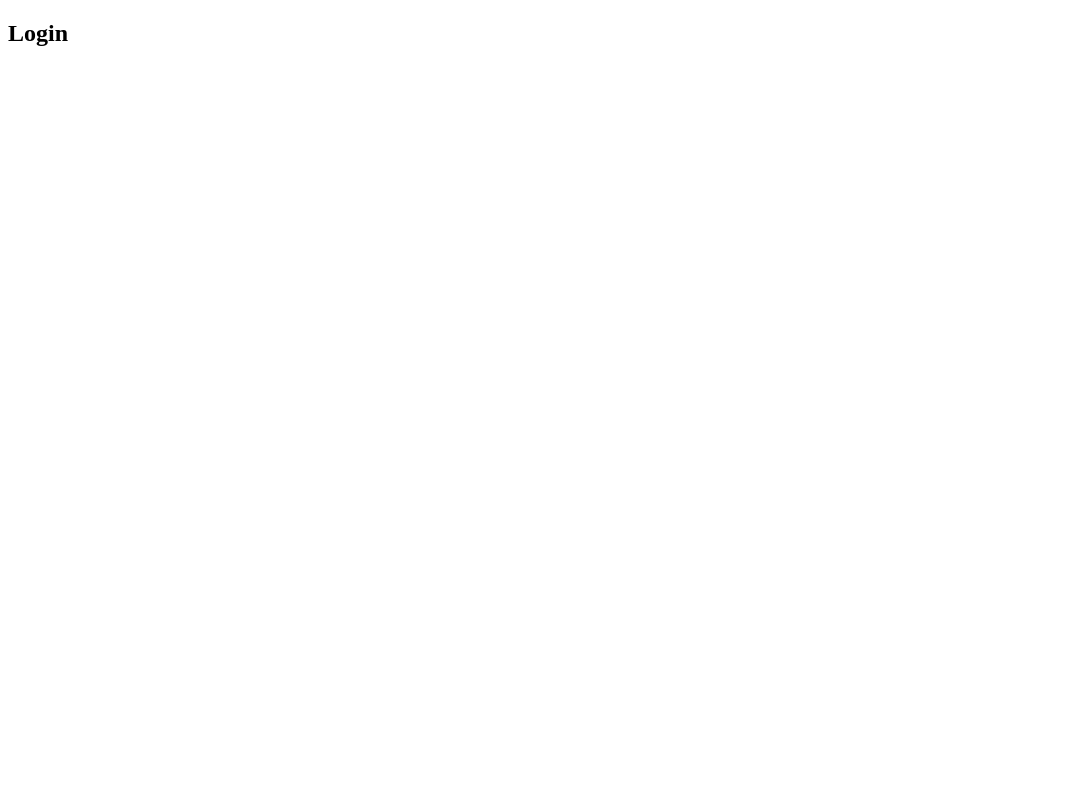
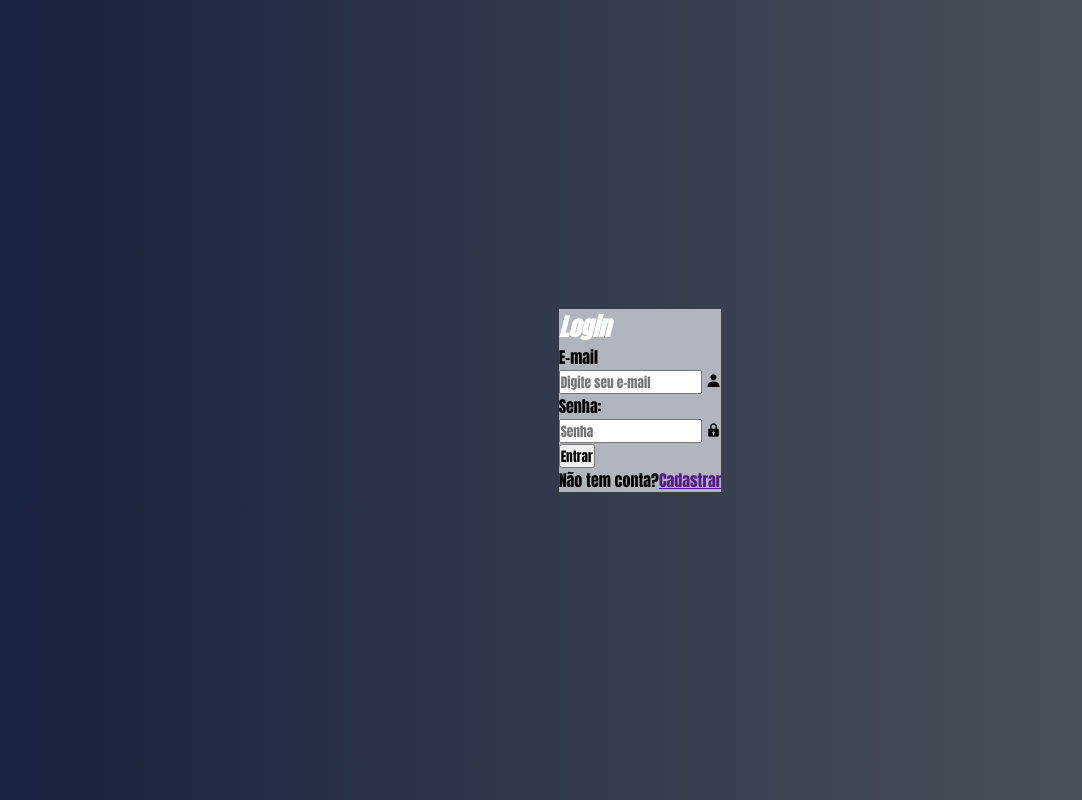
Before and after one commit to LukasFah/projeto_individual, a plain HTML site: page login.html in a window 1280 px wide. Shown: the whole page, without its empty margins (0-1082 px from the left). Drawn offline with nearby package versions, Linux system fonts and the light colour scheme.

Commit message:
Alterações nas fontes onde foi adicionado a fonte poppins para as opções do topo do index, adição da pagina do login no começo

```diff
--- a/css/index.css
+++ b/css/index.css
@@ -1,5 +1,4 @@
-@import url('https://fonts.googleapis.com/css2?family=Anton&family=Fjalla+One&family=Montserrat:ital,wght@0,100..900;1,100..900&display=swap');
-
+@import url('https://fonts.googleapis.com/css2?family=Anton&family=Fjalla+One&family=Montserrat:ital,wght@0,100..900;1,100..900&family=Poppins:ital,wght@0,100;0,200;0,300;0,400;0,500;0,600;0,700;0,800;0,900;1,100;1,200;1,300;1,400;1,500;1,600;1,700;1,800;1,900&display=swap');
 * {
     margin: 0;
     padding: 0;
@@ -22,6 +21,7 @@ body {
 
 
 .itens_topo_principal {
+    font-family: "Poppins", sans-serif;
     display: flex;
     align-items: center;
     justify-content: space-between;
--- /dev/null
+++ b/css/login.css
@@ -0,0 +1,29 @@
+@import url('https://fonts.googleapis.com/css2?family=Anton&family=Fjalla+One&family=Montserrat:ital,wght@0,100..900;1,100..900&display=swap');
+
+* {
+    margin: 0;
+    padding: 0;
+    box-sizing: border-box;
+    font-family: "Anton", sans-serif;
+
+}
+
+
+body {
+    display: flex;
+    justify-content: center;
+    align-items: center;
+    min-height: 100vh;
+    overflow: hidden;
+    background:linear-gradient(to right, #16213d, #54595f)
+}
+
+.formulario_login {
+    background-color: #afb4bd;
+    display: flex;
+    flex-direction: column;
+}
+
+.formulario_login h2{
+    color: white;
+}
--- a/login.html
+++ b/login.html
@@ -1,12 +1,42 @@
 <!DOCTYPE html>
 <html lang="pt">
+
 <head>
     <meta charset="UTF-8">
     <meta name="viewport" content="width=device-width, initial-scale=1.0">
+    <link rel="stylesheet" href="../projeto_individual/css/login.css">
+    <link href='https://unpkg.com/boxicons@2.1.4/css/boxicons.min.css' rel='stylesheet'>
+
     <title>Basquete</title>
 </head>
+
 <body>
-    <h2>Login</h2>
-    <label></label>
+    <div class="formulario_login">
+
+        <h2><i>Login</i></h2>
+        <form action="#">
+
+            <label>E-mail</label>
+            <div id="caixa_formulario">
+                <input id="ipt_email" class="input_cadastro_login" placeholder="Digite seu e-mail" type="E-mail"
+                    required>
+                <i class='bx  bxs-user'></i>
+            </div>
+
+            <label>Senha:</label>
+            <div id="caixa_formulario">
+                <input type="password" id="ipt_senha" class="input_cadastro_login" placeholder="Senha" required>
+                <i class="bx bxs-lock "></i>
+            </div>
+
+            <button onclick="Login()">Entrar</button>
+
+            <div id="link_cadastro">
+                <label>Não tem conta?<a href="">Cadastrar</a></label>
+            </div>
+
+        </form>
+    </div>
 </body>
+
 </html>
```
Also changed, not shown: index.html (+1 -1 lines).
